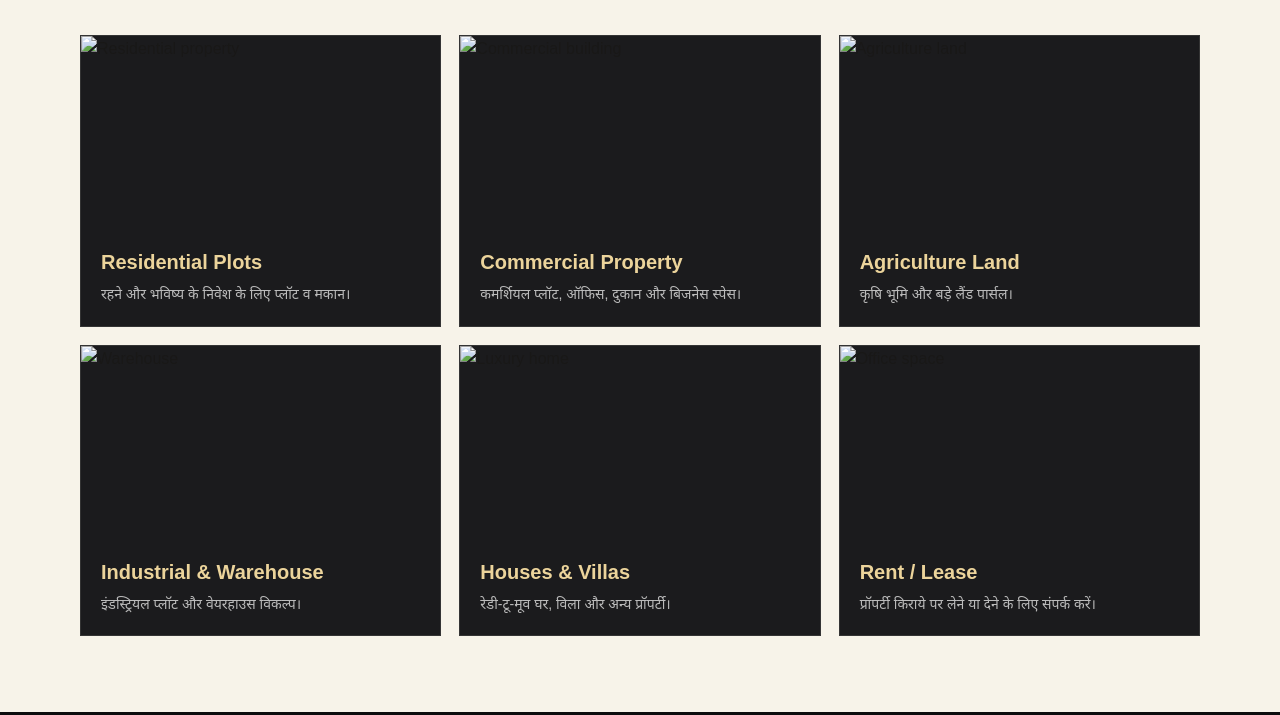
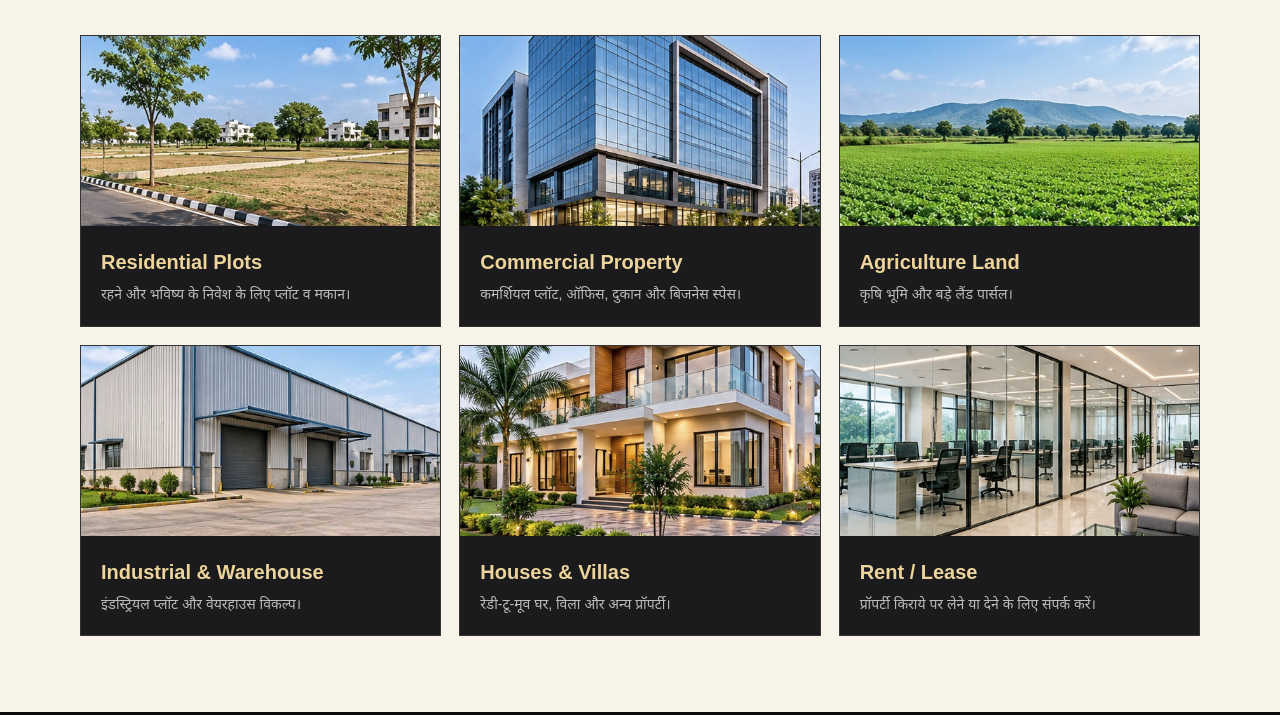
Before and after one commit to narendrasinghlsm36-oss/premium_property_indore, a plain HTML site: page index.html in a window 1280 px wide. Shown: the part 885-1600 px from the top of the page. Drawn offline with Linux system fonts and the light colour scheme.

Commit message:
Update index.html

```diff
--- a/index.html
+++ b/index.html
@@ -17,7 +17,7 @@
     nav{display:flex;gap:22px;font-size:13px;color:#eee}nav a:hover{color:var(--gold2)}
     .btn{display:inline-flex;align-items:center;justify-content:center;background:var(--gold);color:#17130c;padding:12px 20px;border-radius:3px;font-weight:bold;border:0;cursor:pointer}
     .btn:hover{background:var(--gold2)}.btn.outline{background:transparent;border:1px solid var(--gold);color:var(--gold2)}
-    .hero{min-height:590px;display:flex;align-items:center;position:relative;overflow:hidden;background:linear-gradient(90deg,rgba(7,7,8,.97),rgba(7,7,8,.72) 55%,rgba(7,7,8,.2)),url('images/villa.jpg') center/cover}
+    .hero{min-height:590px;display:flex;align-items:center;position:relative;overflow:hidden;background:linear-gradient(90deg,rgba(7,7,8,.97),rgba(7,7,8,.72) 55%,rgba(7,7,8,.2)),url('villa.jpg') center/cover}
     .hero-content{max-width:650px;padding:90px 0}.eyebrow{color:var(--gold2);letter-spacing:3px;text-transform:uppercase;font-size:12px}
     h1{font-family:Georgia,serif;font-size:clamp(42px,7vw,76px);line-height:1.05;margin:18px 0;color:#fff;font-weight:500}
     h1 span{color:var(--gold2)}.hero p{color:#e3dfd7;max-width:550px;font-size:17px}.actions{display:flex;gap:12px;flex-wrap:wrap;margin-top:28px}
@@ -67,12 +67,12 @@
   <div class="wrap">
     <div class="section-head"><div class="eyebrow">Explore Opportunities</div><h2>हमारी Property Categories</h2><p class="sub">आपकी जरूरत और निवेश के अनुसार प्रॉपर्टी के विकल्प।</p></div>
     <div class="grid">
-      <article class="category"><img src="images/residential-plots.jpg" alt="Residential property"><div class="inside"><h3>Residential Plots</h3><p>रहने और भविष्य के निवेश के लिए प्लॉट व मकान।</p></div></article>
-      <article class="category"><img src="images/commercial-property.jpg" alt="Commercial building"><div class="inside"><h3>Commercial Property</h3><p>कमर्शियल प्लॉट, ऑफिस, दुकान और बिजनेस स्पेस।</p></div></article>
-      <article class="category"><img src="images/agriculture-land.jpg" alt="Agriculture land"><div class="inside"><h3>Agriculture Land</h3><p>कृषि भूमि और बड़े लैंड पार्सल।</p></div></article>
-      <article class="category"><img src="images/industrial-warehouse.jpg" alt="Warehouse"><div class="inside"><h3>Industrial & Warehouse</h3><p>इंडस्ट्रियल प्लॉट और वेयरहाउस विकल्प।</p></div></article>
-      <article class="category"><img src="images/villa.jpg" alt="Luxury home"><div class="inside"><h3>Houses & Villas</h3><p>रेडी-टू-मूव घर, विला और अन्य प्रॉपर्टी।</p></div></article>
-      <article class="category"><img src="images/office-space.jpg" alt="Office space"><div class="inside"><h3>Rent / Lease</h3><p>प्रॉपर्टी किराये पर लेने या देने के लिए संपर्क करें।</p></div></article>
+      <article class="category"><img src="residential-plots.jpg" alt="Residential property"><div class="inside"><h3>Residential Plots</h3><p>रहने और भविष्य के निवेश के लिए प्लॉट व मकान।</p></div></article>
+      <article class="category"><img src="commercial-property.jpg" alt="Commercial building"><div class="inside"><h3>Commercial Property</h3><p>कमर्शियल प्लॉट, ऑफिस, दुकान और बिजनेस स्पेस।</p></div></article>
+      <article class="category"><img src="agriculture-land.jpg" alt="Agriculture land"><div class="inside"><h3>Agriculture Land</h3><p>कृषि भूमि और बड़े लैंड पार्सल।</p></div></article>
+      <article class="category"><img src="industrial-warehouse.jpg" alt="Warehouse"><div class="inside"><h3>Industrial & Warehouse</h3><p>इंडस्ट्रियल प्लॉट और वेयरहाउस विकल्प।</p></div></article>
+      <article class="category"><img src="villa.jpg" alt="Luxury home"><div class="inside"><h3>Houses & Villas</h3><p>रेडी-टू-मूव घर, विला और अन्य प्रॉपर्टी।</p></div></article>
+      <article class="category"><img src="office-space.jpg" alt="Office space"><div class="inside"><h3>Rent / Lease</h3><p>प्रॉपर्टी किराये पर लेने या देने के लिए संपर्क करें।</p></div></article>
     </div>
   </div>
 </section>
@@ -85,7 +85,7 @@
 
 <section class="section light" id="about">
   <div class="wrap split">
-    <img src="images/villa.jpg" alt="Premium real estate architecture">
+    <img src="villa.jpg" alt="Premium real estate architecture">
     <div><div class="eyebrow">About Us</div><h2>Premium Property Indore</h2><p>हमारा उद्देश्य इंदौर में प्रॉपर्टी खरीदने, बेचने और किराये पर देने की प्रक्रिया को आसान और भरोसेमंद बनाना है। चाहे आप अपनी जमीन बेचना चाहते हों या निवेश के लिए सही प्रॉपर्टी तलाश रहे हों, हमारी टीम से बात करें।</p><ul class="ticks"><li>Buy • Sale • Rent</li><li>Residential & Commercial Properties</li><li>Agriculture & Investment Land</li><li>Buyers, Sellers, Builders & Investors के लिए सहायता</li></ul><a class="btn" href="#contact">हमसे बात करें</a></div>
   </div>
 </section>
```
